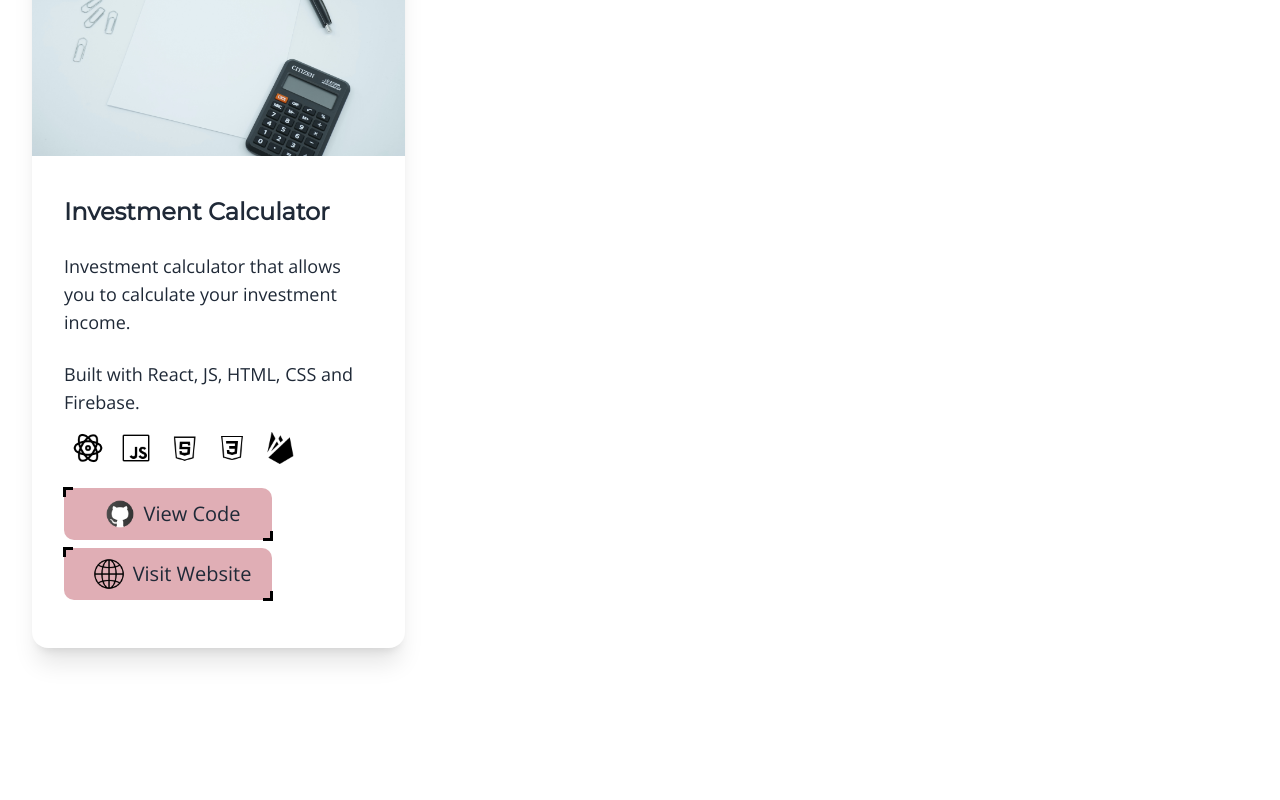
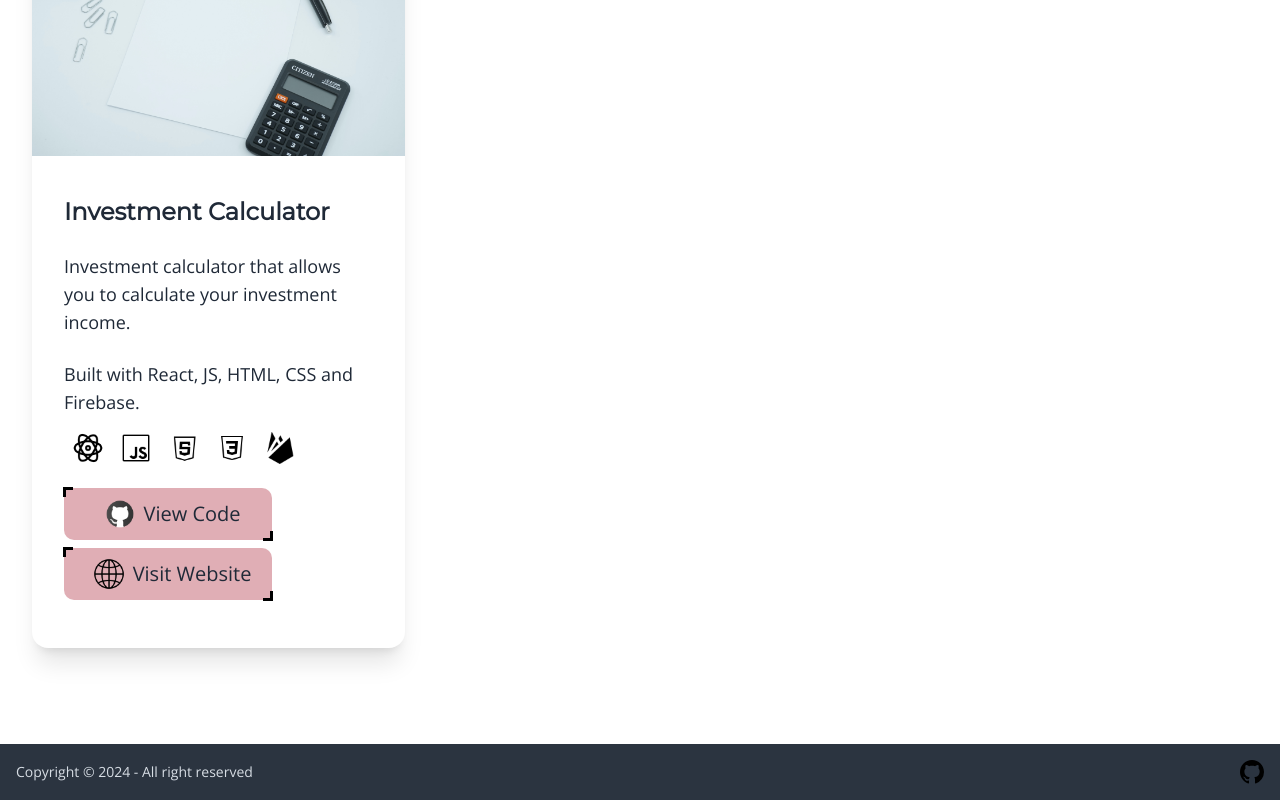
Before and after one commit to Jakub-Pinkowski/portfolio-svelte, a SvelteKit app: page / in a window 1280 px wide. Shown: the part 4852-5652 px from the top of the page. Before the commit the page ends 5596 px from the top, so only its background shows below. Built offline with nearby package versions, Linux system fonts and the light colour scheme.

Commit message:
Add Footer component to layout

```diff
--- /dev/null
+++ b/src/lib/components/Footer.svelte
@@ -0,0 +1,17 @@
+<script lang="ts">
+</script>
+
+<footer class="footer items-center bg-neutral p-4 text-neutral-content">
+	<aside class="grid-flow-col items-center">
+		<p>Copyright © 2024 - All right reserved</p>
+	</aside>
+	<nav class="grid-flow-col gap-4 md:place-self-center md:justify-self-end">
+		<a href="https://github.com/Jakub-Pinkowski">
+			<svg width="24" height="24" viewBox="0 0 16 16">
+				<path
+					d="M8 0C3.58 0 0 3.58 0 8c0 3.54 2.29 6.53 5.47 7.59.4.07.55-.17.55-.38 0-.19-.01-.82-.01-1.49-2.01.37-2.53-.49-2.69-.94-.09-.23-.48-.94-.82-1.13-.28-.15-.68-.52-.01-.53.63-.01 1.08.58 1.23.82.72 1.21 1.87.87 2.33.66.07-.52.28-.87.51-1.07-1.78-.2-3.64-.89-3.64-3.95 0-.87.31-1.59.82-2.15-.08-.2-.36-1.02.08-2.12 0 0 .67-.21 2.2.82.64-.18 1.32-.27 2-.27.68 0 1.36.09 2 .27 1.53-1.04 2.2-.82 2.2-.82.44 1.1.16 1.92.08 2.12.51.56.82 1.27.82 2.15 0 3.07-1.87 3.75-3.65 3.95.29.25.54.73.54 1.48 0 1.07-.01 1.93-.01 2.2 0 .21.15.46.55.38A8.012 8.012 0 0 0 16 8c0-4.42-3.58-8-8-8z"
+				/>
+			</svg>
+		</a>
+	</nav>
+</footer>
--- a/src/routes/+layout.svelte
+++ b/src/routes/+layout.svelte
@@ -1,5 +1,8 @@
 <script lang="ts">
-	import '../app.css';
+	import Footer from '$lib/components/Footer.svelte';
+import '../app.css';
 </script>
 
 <slot />
+
+<Footer />
```
